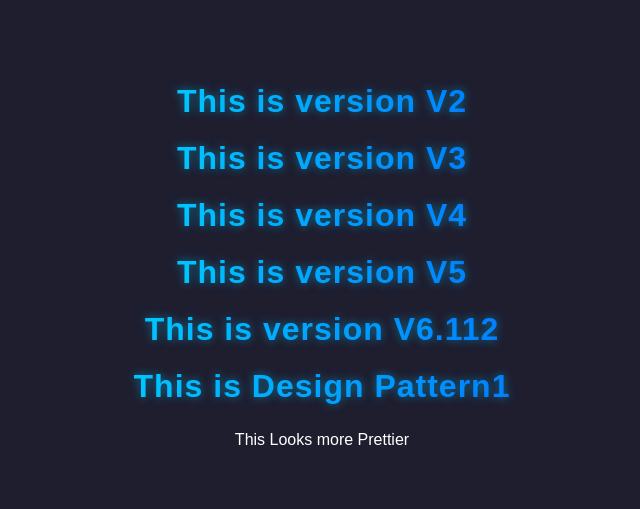
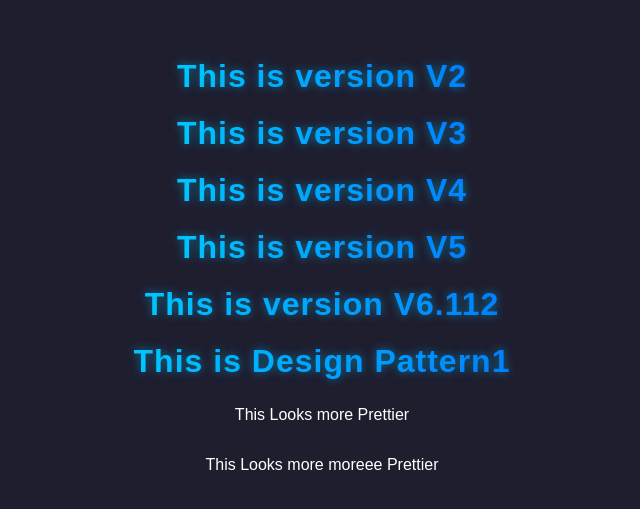
Before and after one commit to Harshita2806/MyRepo, a plain HTML site: page index.html in a window 1280 px wide. Shown: the part 131-640 px from the top of the page, without its empty margins (318-958 px from the left). Drawn offline with Linux system fonts and the light colour scheme.

Commit message:
Update index.html

```diff
--- a/index.html
+++ b/index.html
@@ -14,5 +14,6 @@
     <h1>This is version V6.112</h1>
     <h1>This is Design Pattern1</h1>
     <p>This Looks more Prettier</p>
+    <p>This Looks more moreee Prettier</p>
 </body>
 </html>
```
